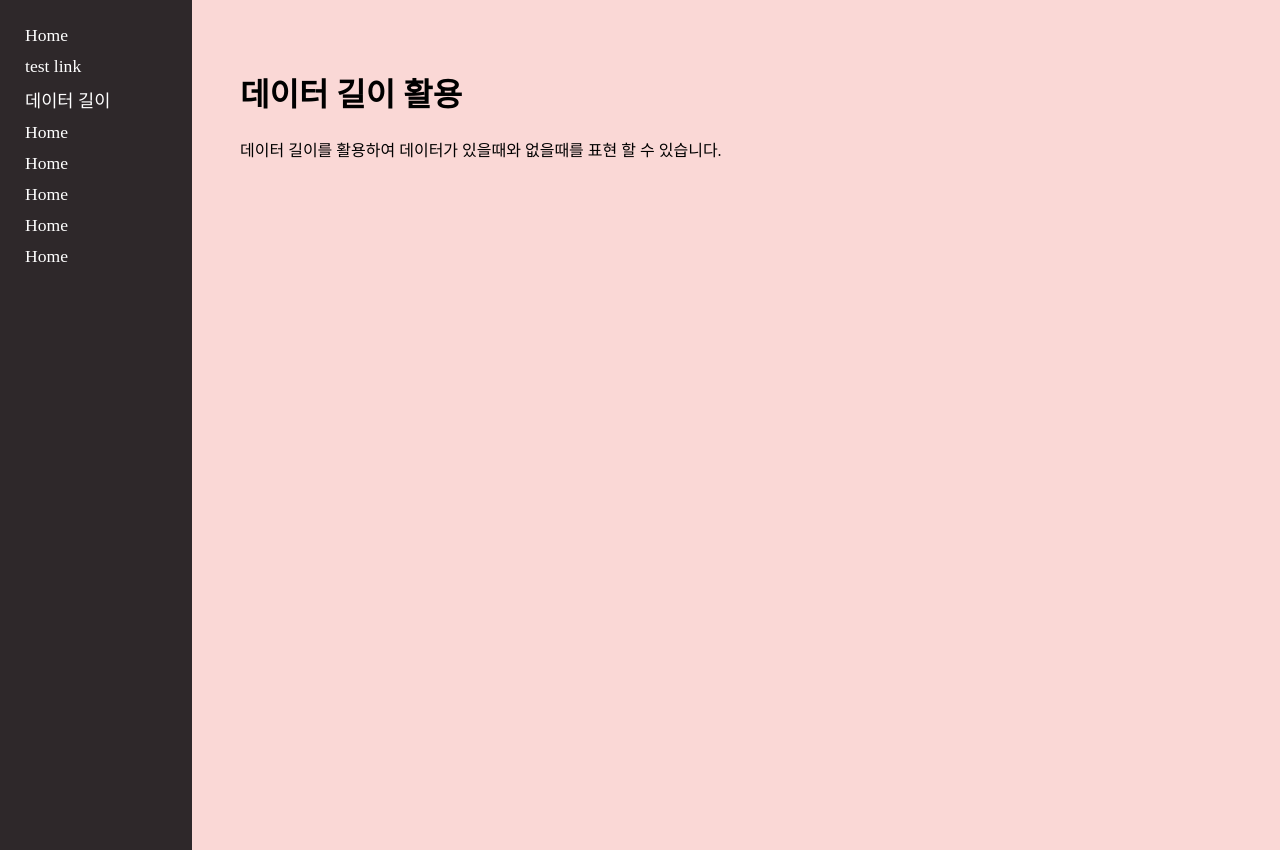
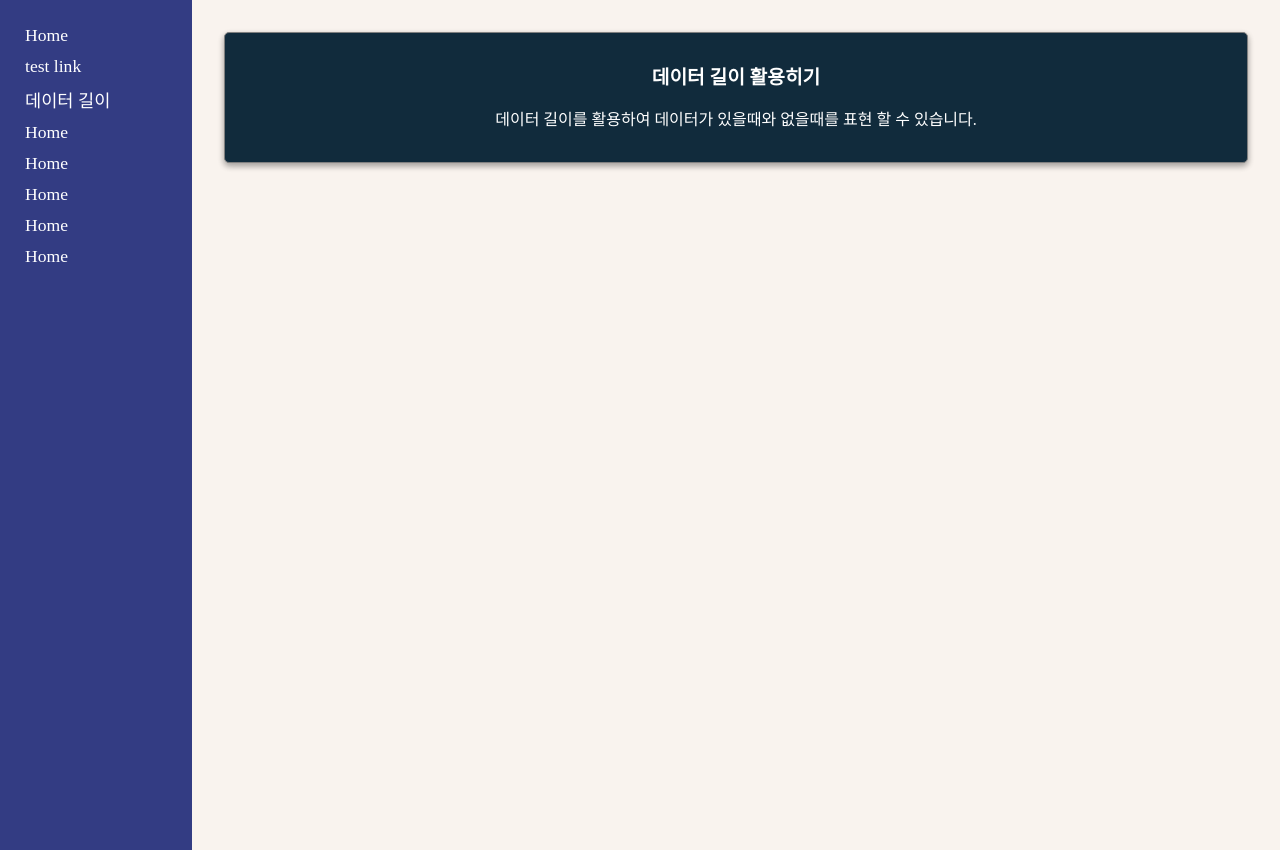
Before and after one commit to leejanghe/React_skill_Up, a React (Create React App) app in the folder myapp/: page /study1 in a window 1280 px wide. Built offline with nearby package versions, Linux system fonts and the light colour scheme.

Commit message:
fix color

```diff
--- a/myapp/src/App.js
+++ b/myapp/src/App.js
@@ -11,8 +11,8 @@ grid-template-columns: 1.5fr 8.5fr;
 `
 
 const RayoutContents = styled.div`
-background: #fad8d6;
-padding: 3rem;
+background: #F9F3EE;
+padding: 2rem;
 `
 
 function App() {
--- a/myapp/src/common/AlarmText.js
+++ b/myapp/src/common/AlarmText.js
@@ -1,11 +1,29 @@
 import React from 'react'
 import styled from 'styled-components'
+
+const AlarmWarpper = styled.div`
+background: #112B3C;
+text-align: center;
+padding: 1rem;
+border-radius: 5px;
+border: 1px solid gray;
+box-shadow: rgba(0, 0, 0, 0.16) 0px 3px 6px, rgba(0, 0, 0, 0.23) 0px 3px 6px;
+>div>h1{
+    font-size: 1.2rem;
+    color: white;
+}
+>div>p{
+    font-size: 1rem;
+    color: white;
+    font-weight: 300;
+}
+`
 
 
 function AlarmText({text}) {
     console.log(text[0].h1)
     return (
-        <div>
+        <AlarmWarpper>
         {
             text.map((item,idx)=>{
                 return(
@@ -16,7 +34,7 @@ function AlarmText({text}) {
                 )
             })
         }
-        </div>
+        </AlarmWarpper>
     )
 }
 
--- a/myapp/src/components/Navbar.js
+++ b/myapp/src/components/Navbar.js
@@ -3,7 +3,7 @@ import {Link} from 'react-router-dom'
 import styled from 'styled-components'
 
 const NavWrap = styled.div`
-background: #2e282a;
+background: #333C83;
 padding: 25px;
 display: flex;
 flex-direction: column;
--- a/myapp/src/components/datalength/DataPage.js
+++ b/myapp/src/components/datalength/DataPage.js
@@ -10,7 +10,7 @@ function DataPage() {
 
 
     const text = [{
-        h1:'데이터 길이 활용',
+        h1:'데이터 길이 활용히기',
         p:'데이터 길이를 활용하여 데이터가 있을때와 없을때를 표현 할 수 있습니다.'
     }]
 
```
